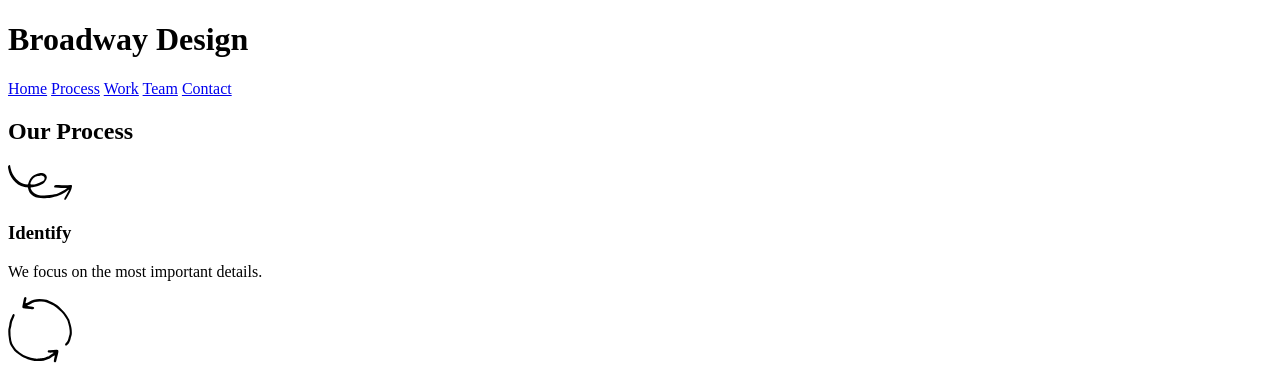
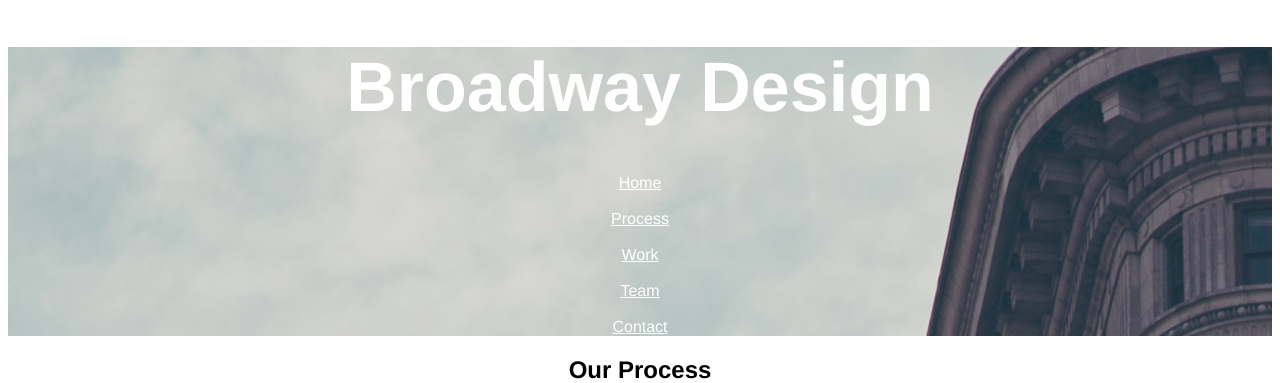
Before and after one commit to WesleyXIC/Broadway, a plain HTML site: page index.html in a window 1280 px wide. Shown: the top 383 px of the page. Drawn offline with Linux system fonts and the light colour scheme; files whose address does not match are found by name.

Commit message:
fixed html in heading and added some css

```diff
--- a/resources/css/style.css
+++ b/resources/css/style.css
@@ -0,0 +1,15 @@
+body {
+  text-align: center;
+  font-family: Helvetica;
+}
+h1 {
+  font-size: 70px;
+  font-weight: bold;
+}
+a {
+  color: white;
+}
+.heading {
+  color: white;
+  background-image: url("c:/Projects/Broadway/resources/images/the-flatiron-building.png");
+}
```
Also changed, not shown: index.html (+8 -0 lines).
